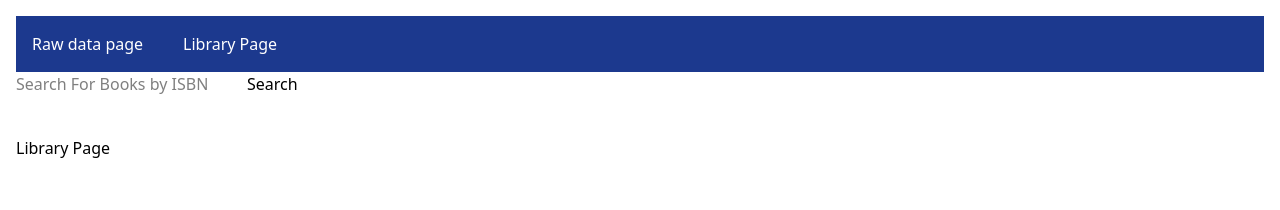
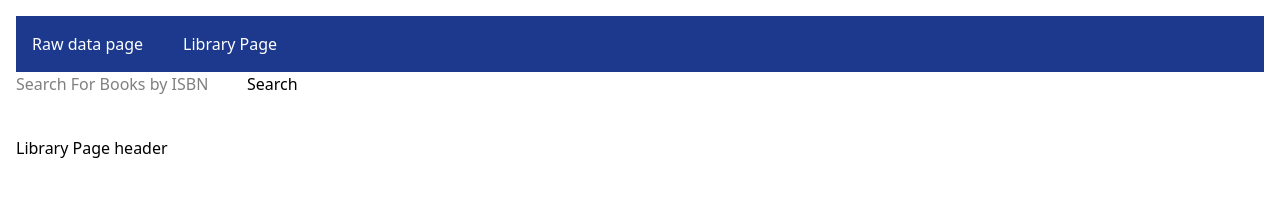
Before and after one commit to Lsmith2895/logans-library, a React (Vite) app: page /library in a window 1280 px wide. Shown: the top 210 px of the page. Built offline with nearby package versions, Linux system fonts and the light colour scheme.

Commit message:
setup app.tsx tests for navigation and navbar and search bar

```diff
--- a/src/pages/LibraryPage.tsx
+++ b/src/pages/LibraryPage.tsx
@@ -1,7 +1,7 @@
 function LibraryPage(){
 
     return (
-        <div className="pt-10">Library Page</div>
+        <div className="pt-10">Library Page header</div>
     )
 }
 
```
Also changed, not shown: 1 other file (tests, documents, lock files or other folders).
